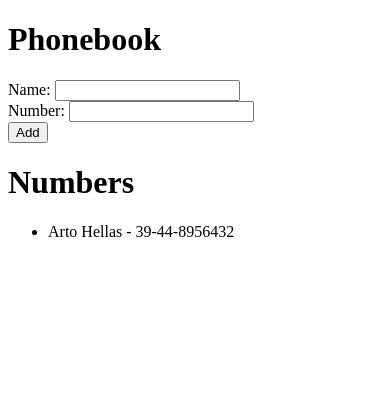
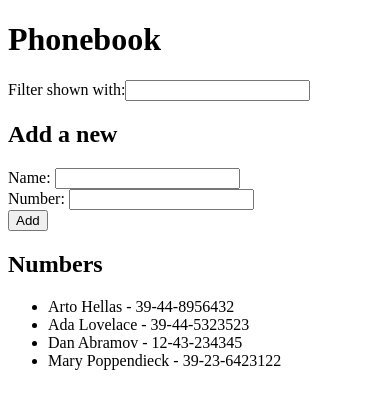
Before and after one commit to valeae/Bootcamp, a React (Create React App) app in the folder part2/phonebook/: page / in a window 390 px wide. Shown: the top 408 px of the page. Built offline with nearby package versions, Linux system fonts and the light colour scheme.

Commit message:
2.9 The phonebook, Step4

```diff
--- a/part2/phonebook/src/App.js
+++ b/part2/phonebook/src/App.js
@@ -1,9 +1,19 @@
 import React, { useState } from 'react'
 
 const App= () => {
-  const [ persons, setPersons ] = useState([{ name: 'Arto Hellas', number: '39-44-8956432'}])
+  const [ persons, setPersons ] = useState([
+    { name: 'Arto Hellas', number: '39-44-8956432'},
+    { name: 'Ada Lovelace', number: '39-44-5323523' },
+    { name: 'Dan Abramov', number: '12-43-234345' },
+    { name: 'Mary Poppendieck', number: '39-23-6423122' }
+  ])
   const [ newName, setNewName ] = useState('')
   const [ newNumber, setNewNumber ] = useState('')
+  const [ filter, setFilter ] = useState('')
+
+  const Search = persons.filter(person =>
+    person.name.toLocaleLowerCase().includes(filter.toLocaleLowerCase())
+  )
 
   const deletePerson = () => {
     setNewName("")
@@ -37,9 +47,22 @@
     setNewNumber(event.target.value)
   };
 
+  const handleFilter = (event) => {
+    setFilter(event.target.value)
+  }
+
   return (
     <div>
+
       <h1>Phonebook</h1>
+      <form action="">
+      <div>
+        Filter shown with:
+          <input value={filter} onChange={handleFilter}/>
+      </div>
+      </form>
+
+      <h2>Add a new</h2>
       <form onSubmit={addPerson}>
         <div>
           Name: <input value={newName} onChange={handlePersonChange}/>
@@ -51,12 +74,14 @@
           <button type="submit">Add</button>
         </div>
       </form>
-      <h1>Numbers</h1>
+
+      <h2>Numbers</h2>
       <ul>
-        {persons.map(person =>
+        {Search.map(person =>
           <li key={person.name}>{person.name} - {person.number}</li>
           )}
       </ul>
+
     </div>
   )
 };
```
